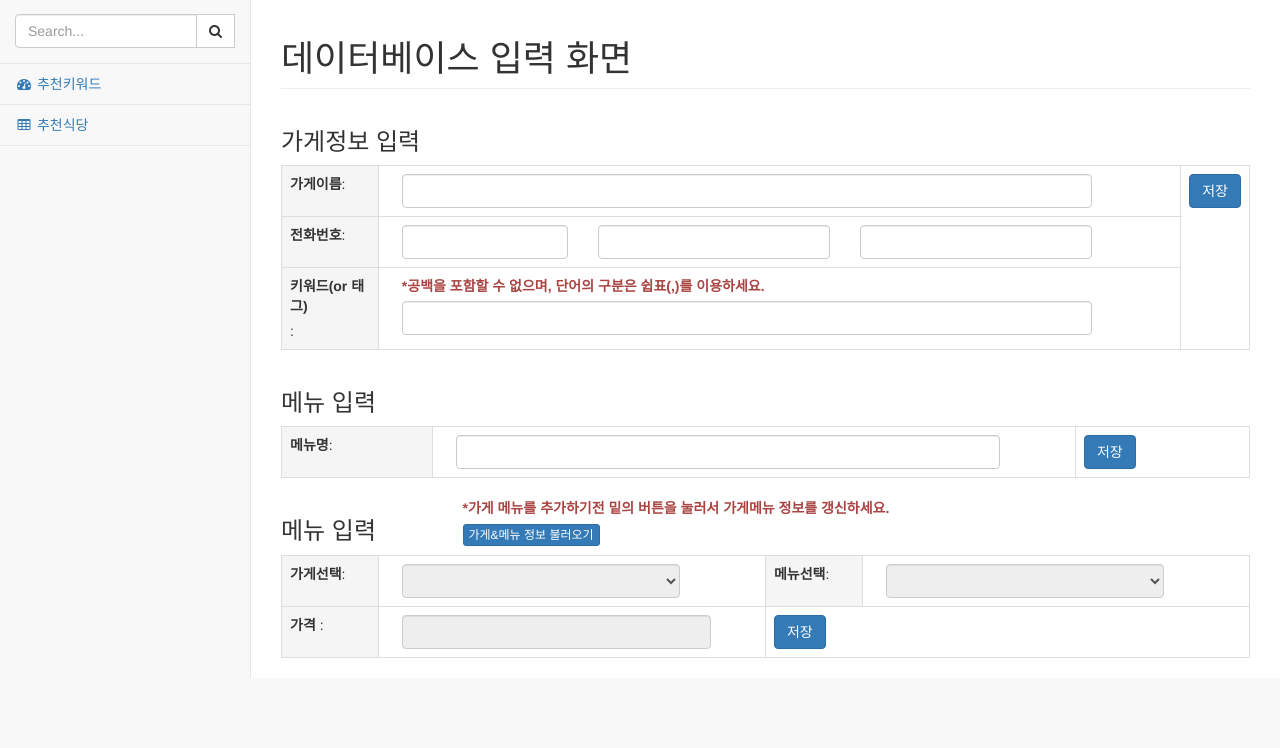
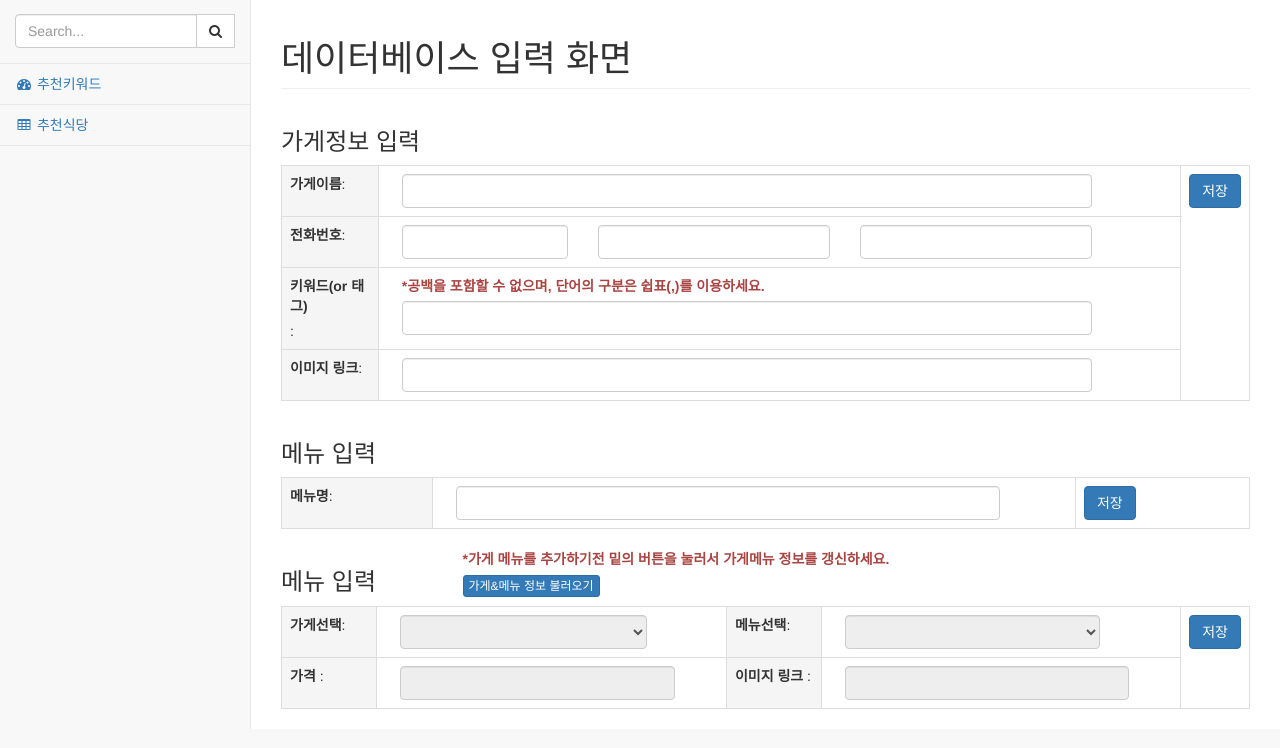
Before and after one commit to leeyongchul/what-eat-jeju-univ, a Django app: template wej/templates/add_database.html in a window 1280 px wide. Shown: the part 52-800 px from the top of the page. Run offline with Django 3.2, Linux system fonts and the light colour scheme; the template is opened without the code that fills it, so the values that code supplies are empty; some libraries are stand-ins or nearby versions.

Commit message:
이미지 링크 저장

```diff
--- a/wej/static/js/add_database.js
+++ b/wej/static/js/add_database.js
@@ -12,6 +12,7 @@ function saveData( dataType ) {
         data['call_number'] = call_number;
         data['keyword'] = $('#' + dataType + '_data_table').find( 'input[name=keyword]' ).val();
         data['name'] = $('#' + dataType + '_data_table').find( 'input[name=name]' ).val();
+        data['img_link'] = $('#' + dataType + '_data_table').find( 'input[name=img_link]').val();
 
     }else if( dataType == 'menu' ){
 
@@ -29,6 +30,7 @@ function saveData( dataType ) {
         data['store_id'] = $('#store_list_selectbox option:selected').val();
         data['menu_id'] = $('#menu_list_selectbox option:selected').val();
         data['price'] = $('#store_menu_info_table input[name=price]').val();
+        data['img_link'] = $('#store_menu_img_link').val();
     }
 
     data['data_type'] = dataType;
@@ -79,6 +81,7 @@ function loadStoreAndMenu() {
             $('#store_list_selectbox').prop('disabled', false);
             $('#menu_list_selectbox').prop('disabled', false);
             $('#store_menu_info_table input[name=price]').prop('disabled', false);
+            $('#store_menu_info_table input[name=img_link]').prop('disabled', false);
         },
         error : function() {
             alert('데이터를 불러오던중 오류가 발생했습니다. 잠시후 다시 시도해 주세요');
--- a/wej/templates/add_database.html
+++ b/wej/templates/add_database.html
@@ -29,7 +29,7 @@
                                 <input class="form-control" type="text" name="name">
                             </div>
                         </td>
-                        <td rowspan="3" class="align-middle">
+                        <td rowspan="4" class="align-middle">
                             <input type="button" class="btn btn-primary" value="저장" onclick="javascript:saveData('store');">
                         </td>
                     </tr>
@@ -57,6 +57,14 @@
                             </div>
                             <div class="col-lg-11">
                                 <input class="form-control" type="text" name="keyword">
+                            </div>
+                        </td>
+                    </tr>
+                    <tr>
+                        <td class="active"><label>이미지 링크 </label>: </td>
+                        <td colspan="3">
+                            <div class="col-lg-11">
+                                <input class="form-control" type="text" name="img_link">
                             </div>
                         </td>
                     </tr>
@@ -104,9 +112,10 @@
             <table class="table table-bordered" id="store_menu_info_table">
                 <colgroup>
                     <col width="10%">
-                    <col width="40%">
+                    <col width="37%">
                     <col width="10%">
-                    <col width="40%">
+                    <col width="38%">
+                    <col width="5%">
                 </colgroup>
                 <tbody>
                     <tr>
@@ -126,6 +135,11 @@
                                 </select>
                             </div>
                         </td>
+                        <td rowspan="2">
+                             <div>
+                                <input type="button" class="btn btn-primary" value="저장" onclick="javascript:saveData('store_menu');">
+                            </div>
+                        </td>
                     </tr>
                     <tr>
                         <td class="active"><label>가격</label> :</td>
@@ -134,9 +148,10 @@
                                 <input type="number" class="form-control" name="price"  disabled>
                             </div>
                         </td>
-                        <td colspan="2">
-                            <div>
-                                <input type="button" class="btn btn-primary" value="저장" onclick="javascript:saveData('store_menu');">
+                        <td class="active"><label>이미지 링크</label> :</td>
+                        <td>
+                            <div class="col-lg-11">
+                                <input type="text" class="form-control" name="img_link" id="store_menu_img_link" disabled>
                             </div>
                         </td>
                     </tr>
@@ -144,7 +159,6 @@
             </table>
         </div>
     </div>
-
 {% endblock %}
 
 
--- a/wej/templates/bestrestaurant.html
+++ b/wej/templates/bestrestaurant.html
@@ -18,7 +18,7 @@
             <tbody>
                 {% for store in storeList %}
                     <tr>
-                        <td><img src="http://placehold.it/320x150" width=""></td>
+                        <td><img src="{{ store.imgurl }}" width=""></td>
                         <td>
                             <div><a href="/searchrestaurant?storeid={{ store.storeId }}"><label>{{ store.storeName }}</label></a></div>
                             <div>전화번호 : {{ store.callNumber }}</div>
--- a/wej/templates/search_keyword_result.html
+++ b/wej/templates/search_keyword_result.html
@@ -19,7 +19,7 @@
                 {% if storeList %}
                     {% for store in storeList %}
                         <tr>
-                            <td><img src="http://placehold.it/320x150" width=""></td>
+                            <td><img src="{{ store.imgurl }}"></td>
                             <td>
                                 <div><a href="/searchrestaurant?storeid={{ store.storeId }}"><label>{{ store.storeName }}</label></a></div>
                                 <div>전화번호 : {{ store.callNumber }}</div>
--- a/wej/templates/search_restaurant.html
+++ b/wej/templates/search_restaurant.html
@@ -15,7 +15,7 @@
                     <col width="60%">
                 </colgroup>
                 <thead>
-                    <th><img src="http://placehold.it/320x150" width=""></th>
+                    <th><img src="{{ store.imgurl }}"></th>
                     <th>
                         <div><a href="/searchrestaurant?storeid={{ store.storeId }}"><label class="lead" id="store_name">{{ store.storeName }}</label></a></div>
                         <div>전화번호 : {{ store.callNumber }}</div>
@@ -34,7 +34,7 @@
                     <tr>
                      {% for menu in menulist %}
                         <td>
-                            <div><img src="{{ menu.imgurl }}"/></div>
+                            <div><img src="{{ menu.imgurl }}"></div>
                             <div><label id="menu_{{ menu.number }}_name">{{ menu.name }}</label></div>
                             <div>가격 : {{ menu.price }}</div>
                             <div>평점 : {{ menu.rate }}</div>
```
Also changed, not shown: wej/wej/views.py (+14 -9 lines), wej/db.sqlite3.
